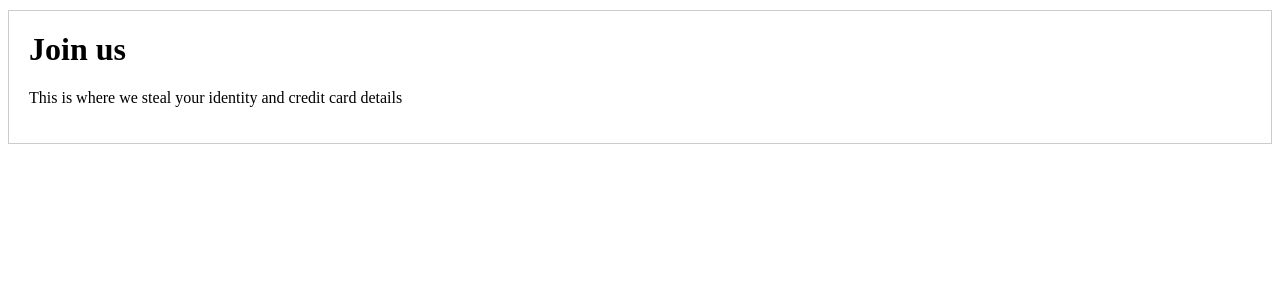
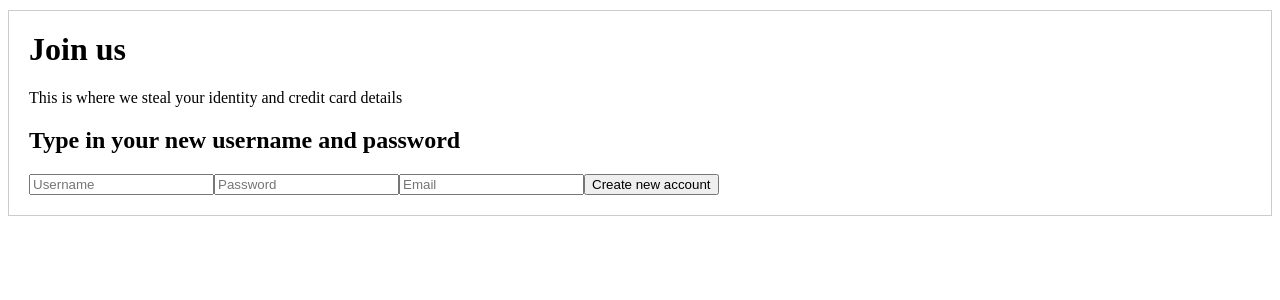
Before and after one commit to marmikpanchal/Marksman, a Vue app: page /#/login in a window 1280 px wide. Both pictures are taken after a click on the button "Don't have an account?". Shown: the top 300 px of the page. Built offline with nearby package versions, Linux system fonts and the light colour scheme.

Commit message:
createAccount Post link to BED

```diff
--- a/src/components/Register.vue
+++ b/src/components/Register.vue
@@ -1,9 +1,19 @@
 <template>
     <div id="register">
-        <h1>Join us</h1>
-        <p>
-            This is where we steal your identity and credit card details
-        </p>
+        <div id="title">
+
+            <h1>Join us</h1>
+            <p> This is where we steal your identity and credit card details </p>
+        </div>
+
+        <div id="registerBox">
+            <h2>Type in your new username and password</h2>
+            <input type="text" name="username" v-model="input.username" placeholder="Username" />
+            <input type="password" name="password" v-model="input.password" placeholder="Password" />
+            <input type="text" name="email" v-model="input.email" placeholder="Email" />
+            <button type="button" v-on:click="registerAccount()">Create new account</button>
+        </div>
+
     </div>
 </template>
 
@@ -11,7 +21,44 @@
     export default {
         name: 'Register',
         data() {
-            return {};
+            return {
+                input: {
+                    username: "",
+                    password: "",
+                    email: ""
+                }
+            }
+        },
+        methods: {
+            registerAccount() {
+                if(this.input.username != "" && this.input.password != ""
+                        && this.input.email != "") {
+
+                    const email = this.input.email;
+                    const username = this.input.username;
+                    const password = this.input.password;
+                    fetch('http://localhost:8081/createAccount', {
+                        method: 'POST',
+                        body: JSON.stringify({username, password, email})
+                    }).then(response => {
+                        if (response.status === 201) {
+                            response.text().then(body => {
+                                this.$emit("id", body);
+                                this.$emit("authenticated", true);
+                                this.$router.replace({ name: "secure" });
+                            })
+                        } else if (response.status === 400) {
+
+                            console.log("Account was not created");
+                        } else {
+                            console.log("Something went wrong ----ALVIN");
+                        }
+                    });
+
+                } else {
+                    console.log("Enter all fields");
+                }
+            }
         }
     }
 </script>
```
